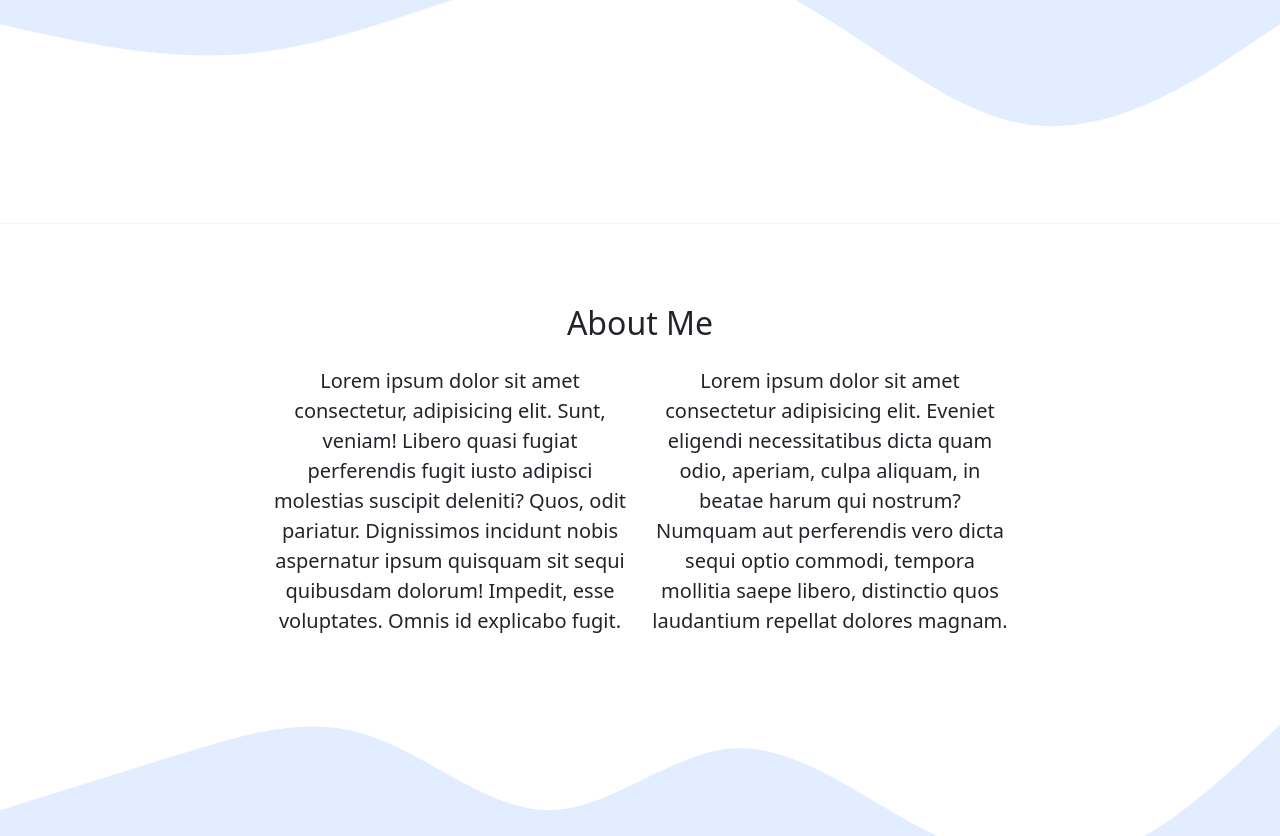
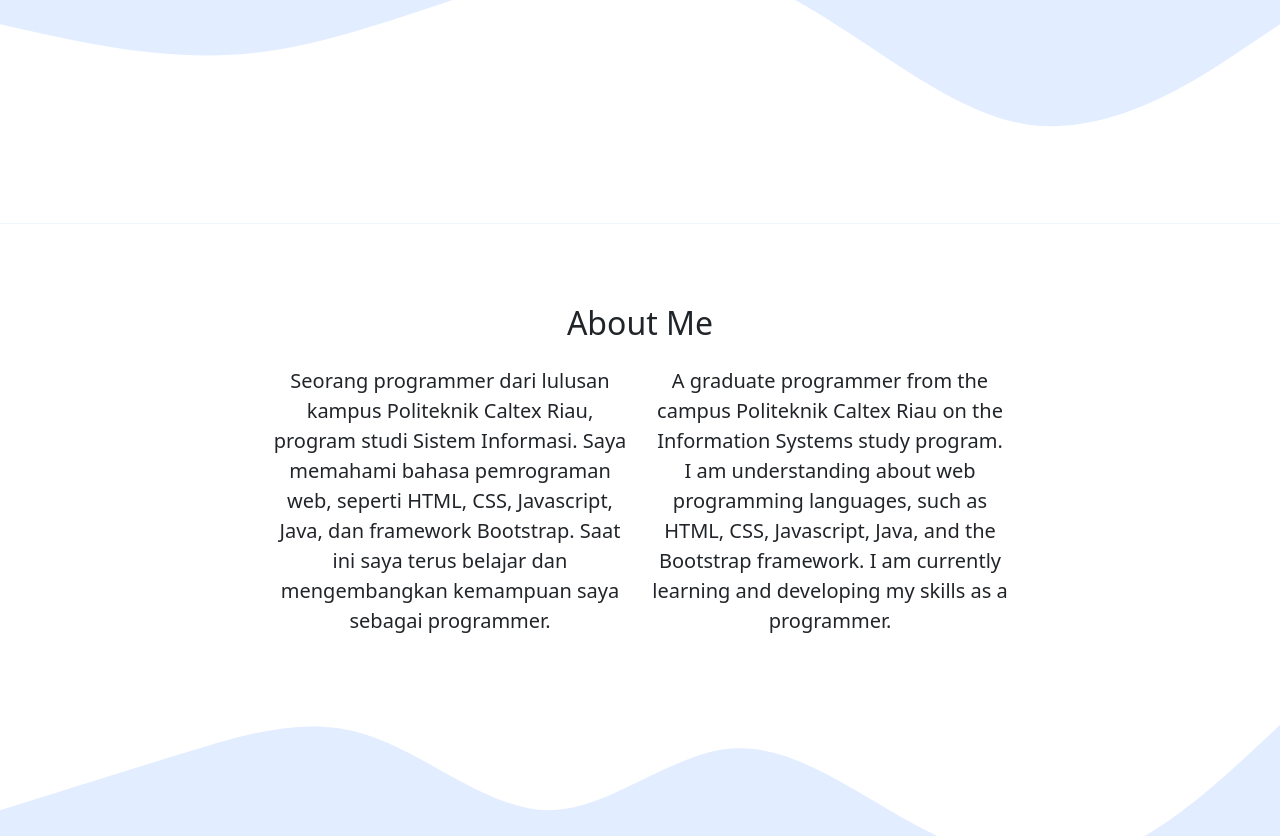
Before and after one commit to ridhosaputra8/ridhosaputra8.github.io, a plain HTML site: page index.html in a window 1280 px wide. Shown: the part 478-1314 px from the top of the page. Drawn offline with nearby package versions, Linux system fonts and the light colour scheme.

Commit message:
mengedit isi about me

```diff
--- a/index.html
+++ b/index.html
@@ -67,14 +67,12 @@
         <div class="row justify-content-center fs-5 text-center">
           <div class="col-md-4 mb-3">
             <p>
-              Lorem ipsum dolor sit amet consectetur, adipisicing elit. Sunt, veniam! Libero quasi fugiat perferendis fugit iusto adipisci molestias suscipit deleniti? Quos, odit pariatur. Dignissimos incidunt nobis aspernatur ipsum
-              quisquam sit sequi quibusdam dolorum! Impedit, esse voluptates. Omnis id explicabo fugit.
+              Seorang programmer dari lulusan kampus Politeknik Caltex Riau, program studi Sistem Informasi. Saya memahami bahasa pemrograman web, seperti HTML, CSS, Javascript, Java, dan framework Bootstrap. Saat ini saya terus belajar dan mengembangkan kemampuan saya sebagai programmer.
             </p>
           </div>
           <div class="col-md-4 mb-3">
             <p>
-              Lorem ipsum dolor sit amet consectetur adipisicing elit. Eveniet eligendi necessitatibus dicta quam odio, aperiam, culpa aliquam, in beatae harum qui nostrum? Numquam aut perferendis vero dicta sequi optio commodi, tempora
-              mollitia saepe libero, distinctio quos laudantium repellat dolores magnam.
+              A graduate programmer from the campus Politeknik Caltex Riau on the Information Systems study program. I am understanding about web programming languages, such as HTML, CSS, Javascript, Java, and the Bootstrap framework. I am currently learning and developing my skills as a programmer.
             </p>
           </div>
         </div>
```
